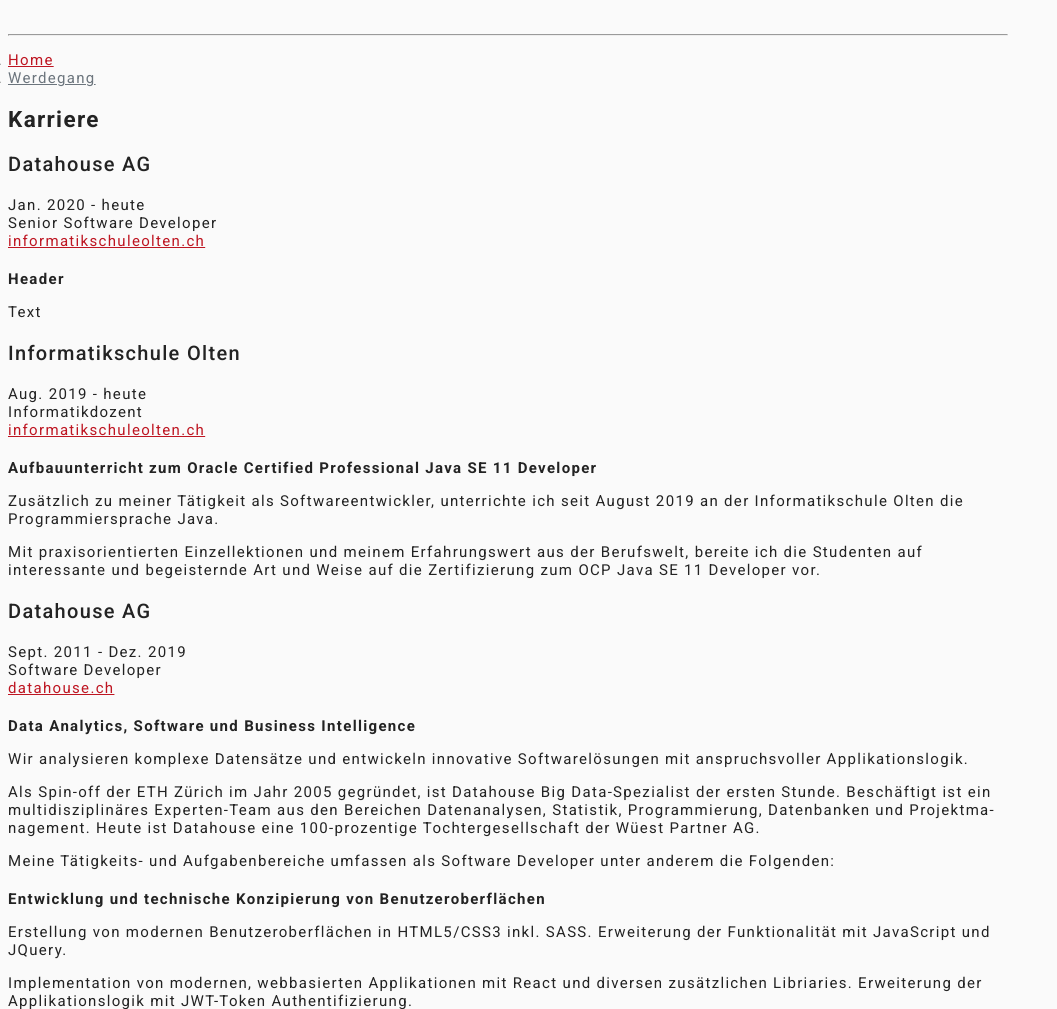
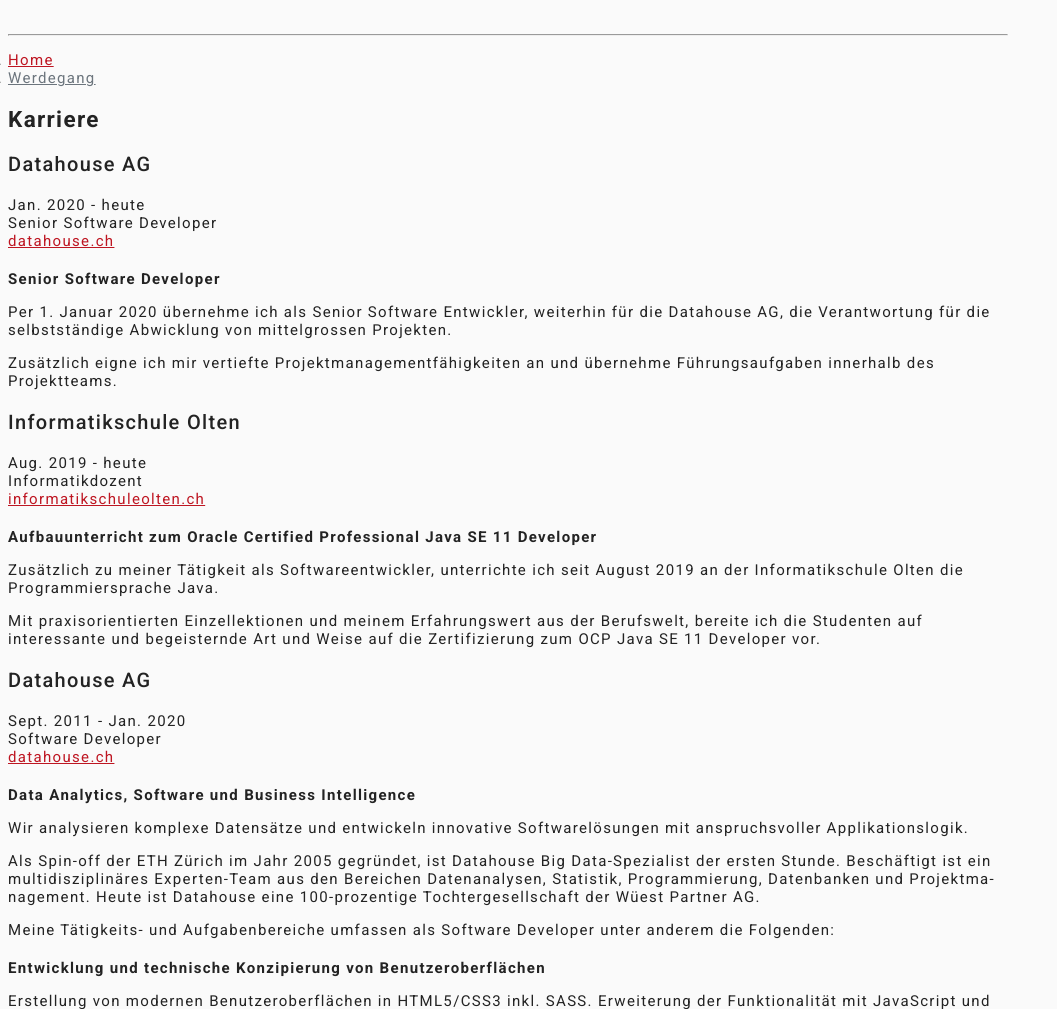
Before and after one commit to cgurtner/CGU, a PHP site: page /index.php?page=werdegang in a window 1280 px wide. Shown: the part 469-1478 px from the top of the page, without its empty margins (0-1057 px from the left). Run offline with PHP 8.4, Linux system fonts and the light colour scheme; data that the repository does not hold is empty; style sheets or scripts are compiled from the project's sources; some libraries are stand-ins or nearby versions.

Commit message:
first senior text draft

```diff
--- a/php/web/content/content.php
+++ b/php/web/content/content.php
@@ -5,7 +5,7 @@ $PAGES = array();
 $PAGES[] = array(
     "meta" => array(
         "title" => "Home",
-        "description" => "Ich, Cyrill Gurtner, bin ein Softwareentwickler und Informatikdozent aus der Schweiz. Ich realisiere Webapplikationen mit modernsten Technologien und einer ansprechenden, agilen Projektmethodik."
+        "description" => "Ich, Cyrill Gurtner, bin ein (Senior-) Softwareentwickler und Informatikdozent aus der Schweiz. Ich realisiere Webapplikationen mit modernsten Technologien und einer ansprechenden, agilen Projektmethodik."
     ),
     "url" => "home",
     "path" => "content/page/home.php",
--- a/php/web/content/page/werdegang.php
+++ b/php/web/content/page/werdegang.php
@@ -16,17 +16,23 @@
                                         <p>
                                             Jan. 2020 - heute<br>
                                             Senior Software Developer<br>
-                                            <a href="https://www.informatikschuleolten.ch/" target="_blank" rel="noreferrer">informatikschuleolten.ch</a>
+                                            <a href="https://www.datahouse.ch/" target="_blank" rel="noreferrer">datahouse.ch</a>
                                         </p>
                                     </header>
                                 </div>
                                 <div class="col-12 col-sm-8">
                                     <section>
                                         <header>
-                                            <h4 class="inline">Header</h4>
+                                            <h4 class="inline">Senior Software Developer</h4>
                                         </header>
                                         <p>
-                                            Text
+                                            Per 1. Januar 2020 übernehme ich als Senior Software Entwickler, weiterhin für die
+                                            Datahouse AG, die Verantwortung für die selbstständige Abwicklung von mittelgrossen
+                                            Projekten.
+                                        </p>
+                                        <p>
+                                            Zusätzlich eigne ich mir vertiefte Projektmanagementfähigkeiten an und übernehme
+                                            Führungsaufgaben innerhalb des Projektteams.
                                         </p>
                                     </section>
                                 </div>
@@ -67,7 +73,7 @@
                                     <header>
                                         <h3>Datahouse AG</h3>
                                         <p>
-                                            Sept. 2011 - Dez. 2019<br>
+                                            Sept. 2011 - Jan. 2020<br>
                                             Software Developer<br>
                                             <a href="https://www.datahouse.ch/" target="_blank" rel="noreferrer">datahouse.ch</a>
                                         </p>
```
